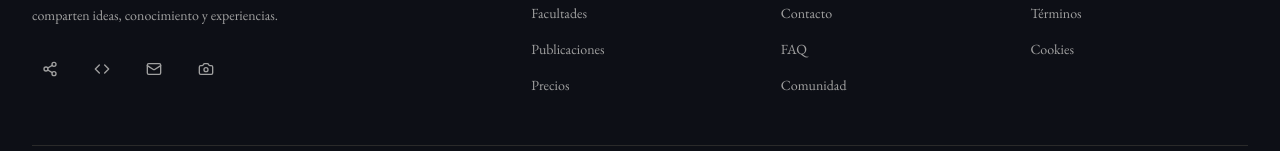
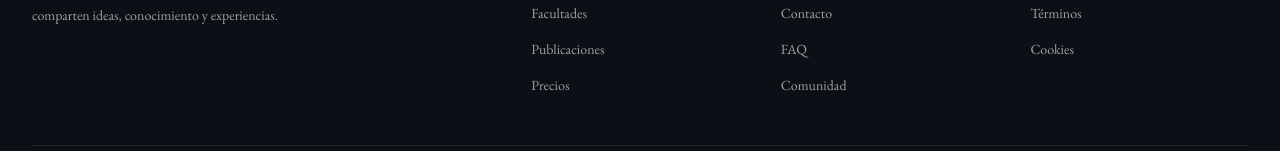
Before and after one commit to Pretel-Ivan16/Campus-Connection-App, a React (Vite) app in the folder Frontend/: page / in a window 1280 px wide. Shown: the part 1452-1603 px from the top of the page. Built offline with nearby package versions, Linux system fonts and the light colour scheme; a web font is replaced by a local one.

Commit message:
Refactor social link components to use icon classes for improved consistency

```diff
--- a/Frontend/src/components/layout/footer/FooterBrand.tsx
+++ b/Frontend/src/components/layout/footer/FooterBrand.tsx
@@ -1,13 +1,12 @@
 import { GraduationCap } from 'lucide-react'
 import { Link } from 'react-router-dom'
 import SocialLink from './SocialLink'
-import { Share2, Code, Mail, Camera } from 'lucide-react'
 
 const socialLinks = [
-  { icon: Share2, href: '#', label: 'Twitter' },
-  { icon: Code, href: '#', label: 'GitHub' },
-  { icon: Mail, href: '#', label: 'LinkedIn' },
-  { icon: Camera, href: '#', label: 'Instagram' },
+  { iconClass: 'bi-twitter-x', href: '#', label: 'Twitter' },
+  { iconClass: 'bi-github', href: '#', label: 'GitHub' },
+  { iconClass: 'bi-linkedin', href: '#', label: 'LinkedIn' },
+  { iconClass: 'bi-instagram', href: '#', label: 'Instagram' },
 ]
 
 function FooterBrand() {
@@ -26,7 +25,7 @@ function FooterBrand() {
         {socialLinks.map((social) => (
           <SocialLink
             key={social.label}
-            icon={social.icon}
+            iconClass={social.iconClass}
             href={social.href}
             label={social.label}
           />
--- a/Frontend/src/components/layout/footer/SocialLink.tsx
+++ b/Frontend/src/components/layout/footer/SocialLink.tsx
@@ -1,10 +1,10 @@
 interface SocialLinkProps {
-  icon: React.ComponentType<{ className: string }>
+  iconClass: string
   href: string
   label: string
 }
 
-function SocialLink({ icon: Icon, href, label }: SocialLinkProps) {
+function SocialLink({ iconClass, href, label }: SocialLinkProps) {
   return (
     <div className="relative group">
       <a
@@ -12,7 +12,7 @@ function SocialLink({ icon: Icon, href, label }: SocialLinkProps) {
         className="flex h-9 w-9 items-center justify-center rounded-lg text-[#a0a0a0] transition-colors hover:bg-[#171a24] hover:text-[#eee]"
         aria-label={label}
       >
-        <Icon className="h-4 w-4" />
+        <i className={`bi ${iconClass} text-lg`}></i>
       </a>
       <div className="absolute bottom-full left-1/2 -translate-x-1/2 mb-2 px-2 py-1 bg-[#171a24] text-[#eee] text-xs rounded opacity-0 group-hover:opacity-100 transition-opacity whitespace-nowrap pointer-events-none">
         {label}
```
